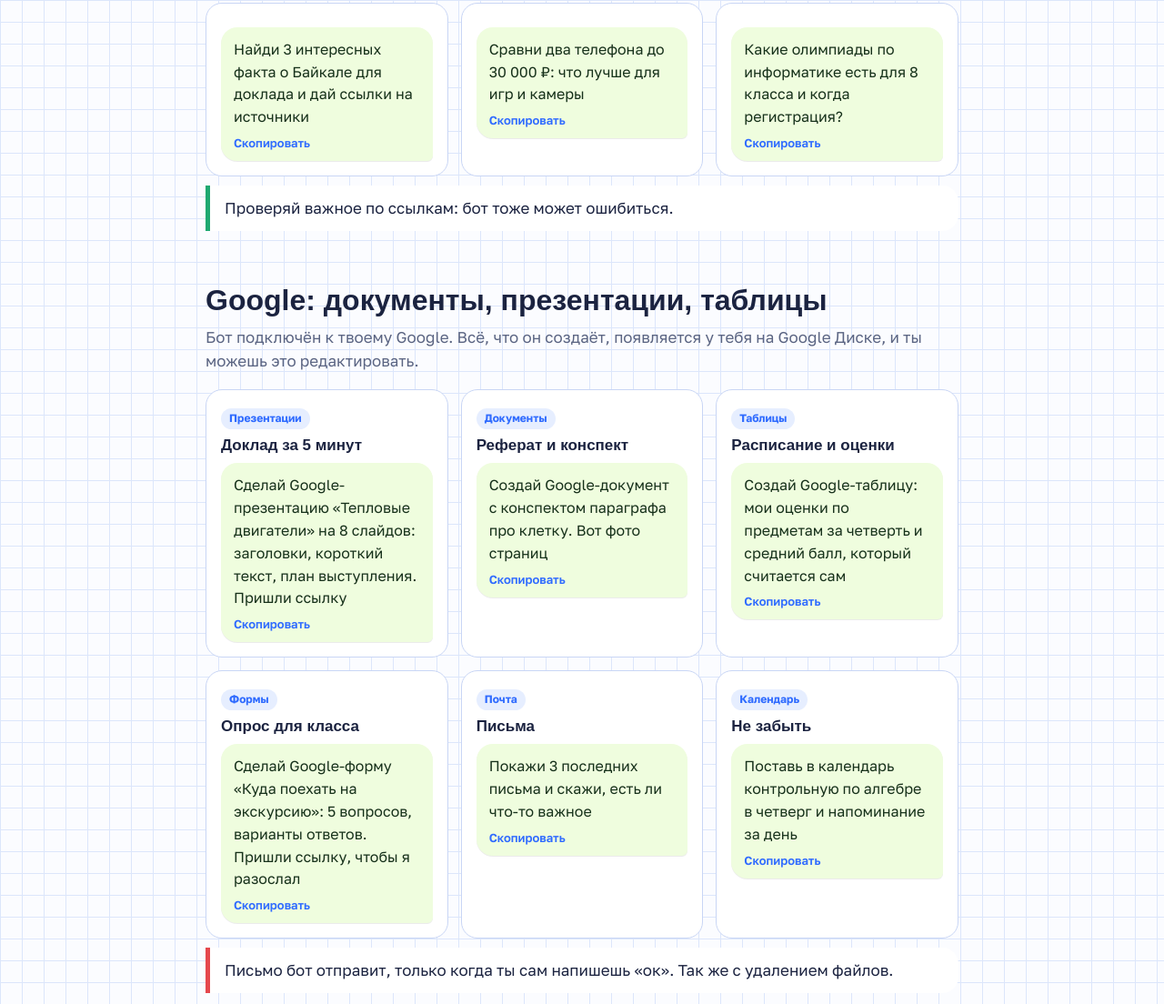
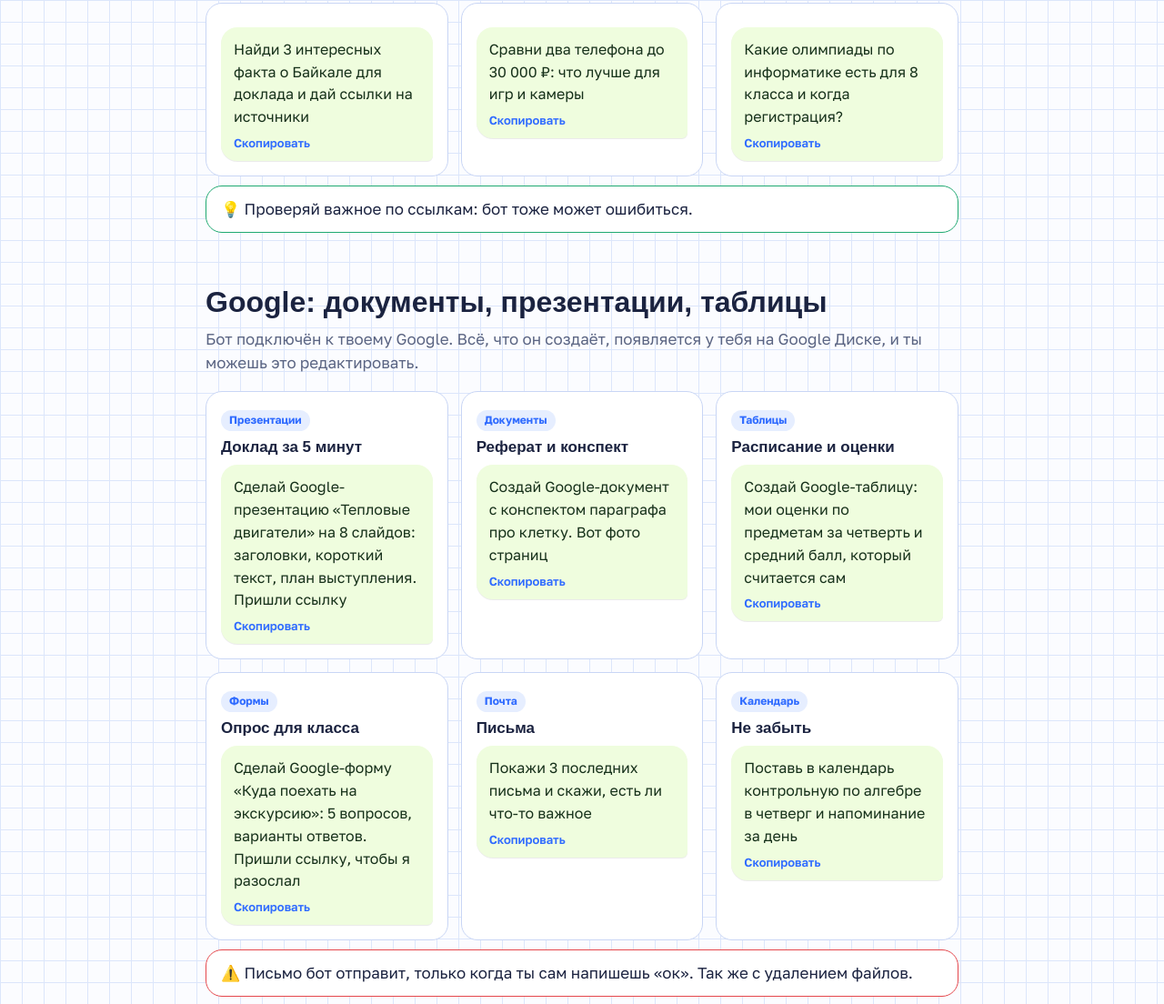
Before and after one commit to antonignatov2026-byte/instrukcii, a plain HTML site: page bot/index.html in a window 1280 px wide. Shown: the part 2568-3672 px from the top of the page at 91% size. Drawn offline with Linux system fonts and the light colour scheme; a web font is replaced by a local one.

Commit message:
Предупреждения без боковой полосы

```diff
--- a/bot/index.html
+++ b/bot/index.html
@@ -80,8 +80,10 @@ section{padding:40px 0 8px;scroll-margin-top:60px}
   display:grid;place-items:center;background:var(--marker);color:#1B2340;font:800 15px "Unbounded",sans-serif}
 .steps .msg{max-width:100%;justify-self:stretch;margin-top:10px}
 
-.rule{border-left:5px solid var(--red);background:var(--card);border-radius:0 var(--r) var(--r) 0;padding:12px 16px;margin:10px 0}
+.rule{border:1px solid var(--red);background:var(--card);border-radius:var(--r);padding:12px 16px;margin:10px 0}
+.rule::before{content:"⚠️ "}
 .rule.ok{border-color:var(--green)}
+.rule.ok::before{content:"💡 "}
 
 table{width:100%;border-collapse:collapse;background:var(--card);border:1px solid var(--line);border-radius:var(--r);overflow:hidden}
 td{padding:12px 14px;border-top:1px solid var(--line);vertical-align:top}
```
